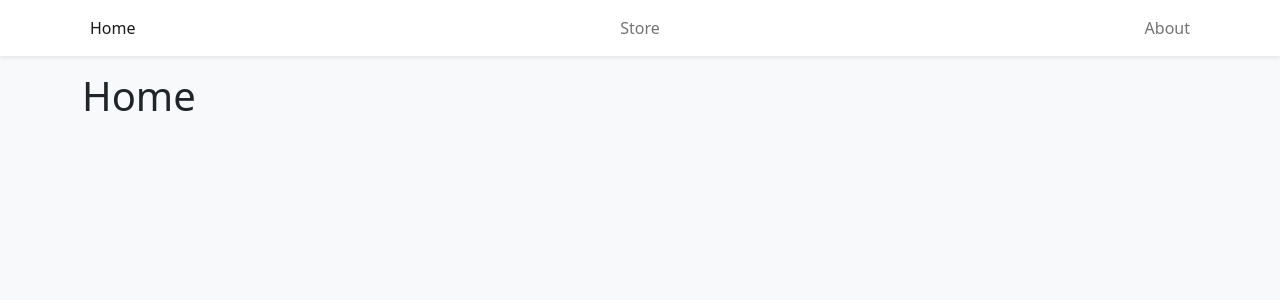
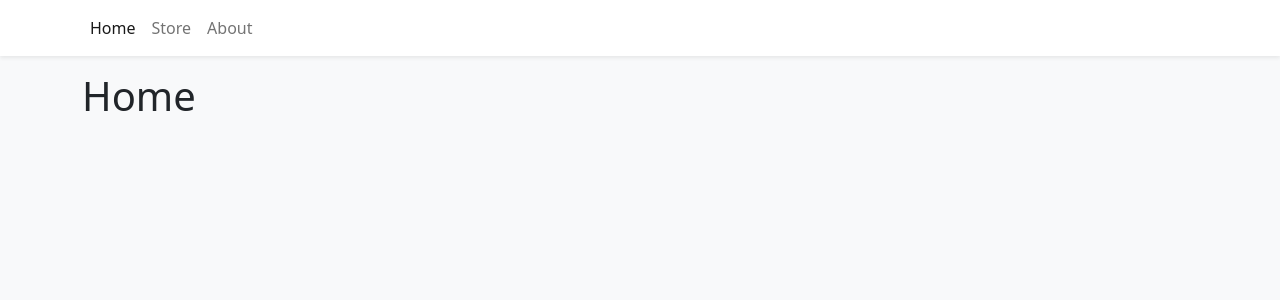
Before and after one commit to RokkuRock/brand-website, a React (Vite) app: page / in a window 1280 px wide. Shown: the top 300 px of the page. Built offline with nearby package versions, Linux system fonts and the light colour scheme.

Commit message:
correct NavLink arrangment

```diff
--- a/src/components/Navbar.tsx
+++ b/src/components/Navbar.tsx
@@ -7,11 +7,7 @@ export function Navbar () {
         <Container>
             <Nav>
                 <Nav.Link to="/" as={NavLink}>Home</Nav.Link>
-            </Nav>
-            <Nav>
                 <Nav.Link to="/store" as={NavLink}>Store</Nav.Link>
-            </Nav>
-            <Nav>
                 <Nav.Link to="/about" as={NavLink}>About</Nav.Link>
             </Nav>
         </Container>
```
